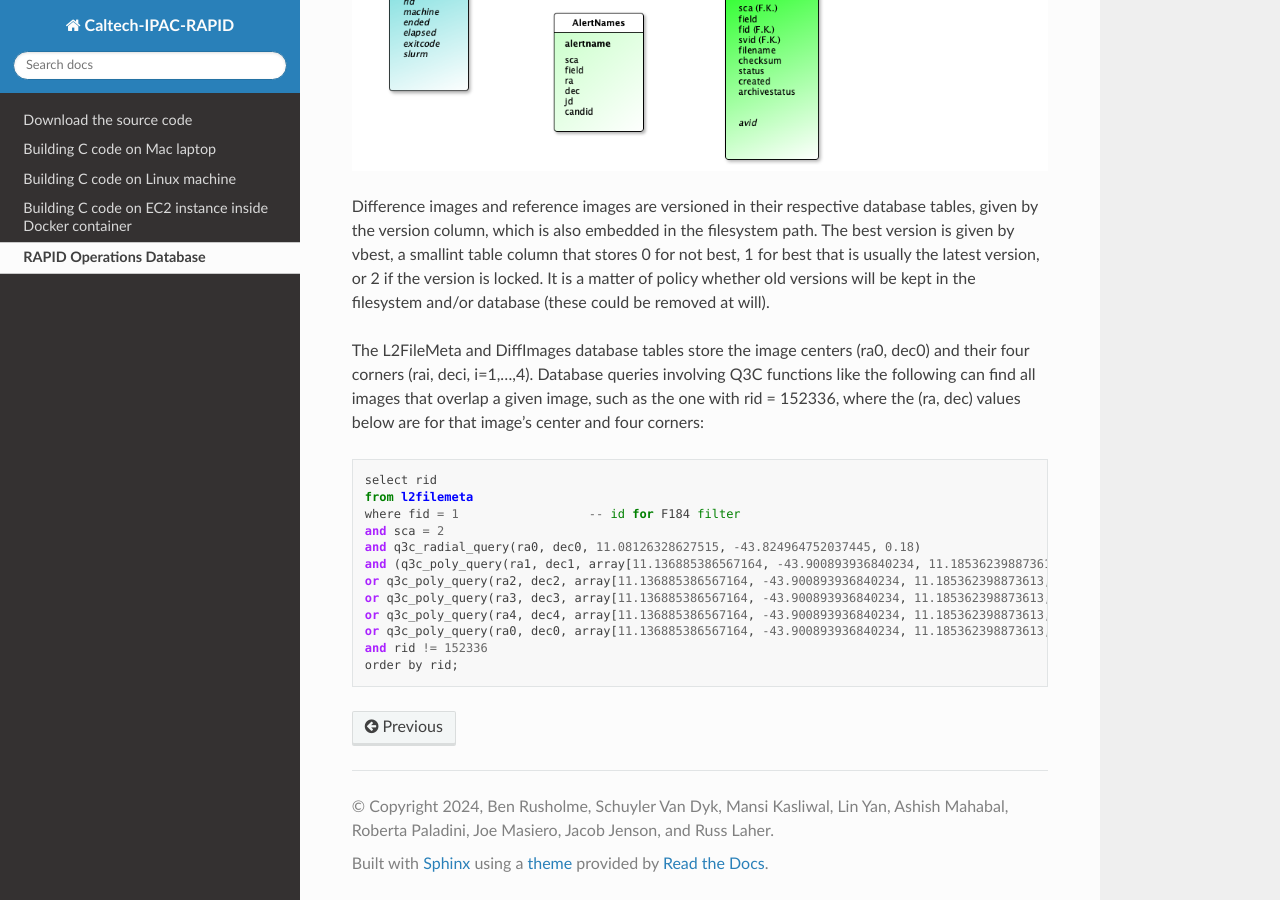
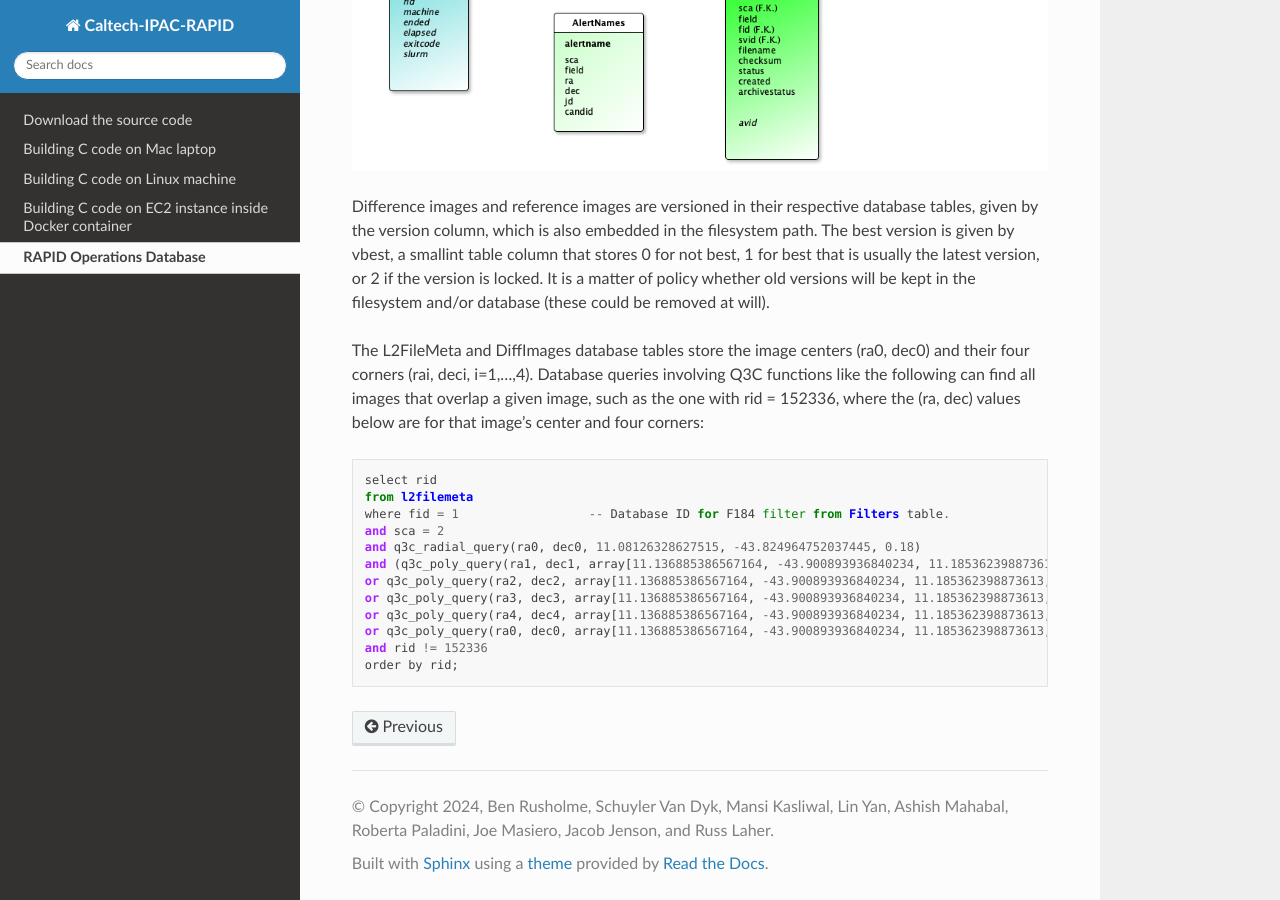
Before and after one commit to Caltech-IPAC/rapid, a Sphinx documentation site: the page built from docs/source/db/db.rst, in a window 1280 px wide and 900 px high, scrolled down 1409 px. Built offline with Sphinx 7.4.7 and the Read the Docs theme 2.0.0, drawn with Linux system fonts in a browser that asks for light colours.

Commit message:
Refined query comment about filter.

```diff
--- a/docs/source/db/db.rst
+++ b/docs/source/db/db.rst
@@ -45,7 +45,7 @@ below are for that image's center and four corners:
 
    select rid
    from l2filemeta
-   where fid = 1                  -- id for F184 filter
+   where fid = 1                  -- Database ID for F184 filter from Filters table.
    and sca = 2
    and q3c_radial_query(ra0, dec0, 11.08126328627515, -43.824964752037445, 0.18)
    and (q3c_poly_query(ra1, dec1, array[11.136885386567164, -43.900893936840234, 11.185362398873613, -43.78197810436912,11.025782901132052, -43.749009077867875, 10.97701495473218, -43.86785677863402])
```
